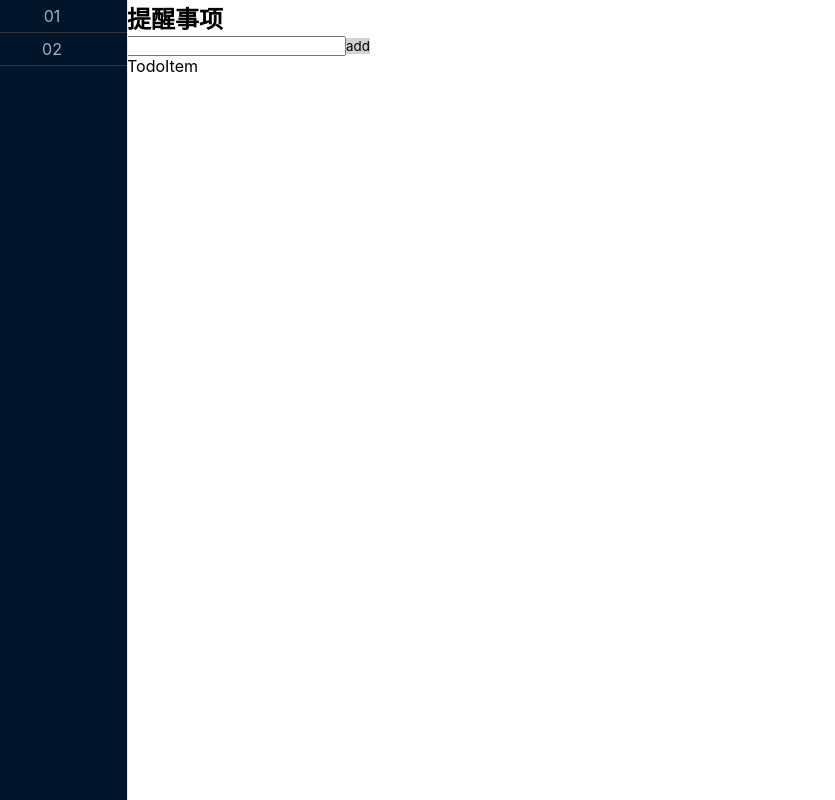
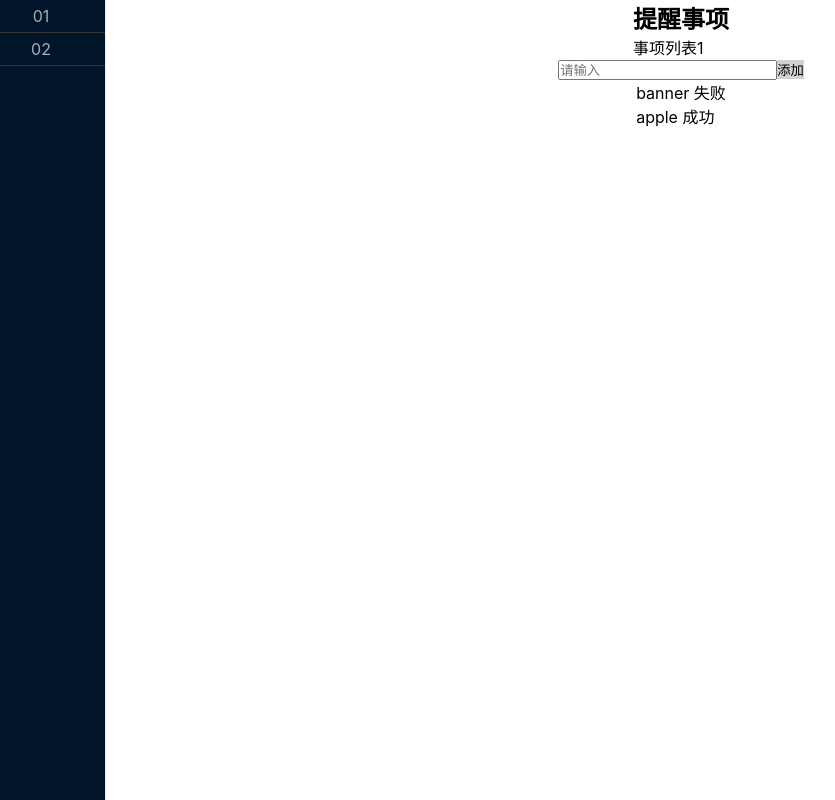
Before and after one commit to bluesnn/react-todo-list, a React (Create React App) app: page / in a window 1280 px wide. Shown: the whole page, without its empty margins (23-858 px from the left). Built offline with nearby package versions, Linux system fonts and the light colour scheme.

Commit message:
todo props

```diff
--- a/src/assets/css/common.css
+++ b/src/assets/css/common.css
@@ -69,5 +69,12 @@
   border-spacing: 0;
 }
 .wrapper {
+  width: 100vw;
   display: flex;
 }
+.left {
+  width: 10%;
+}
+.right {
+  width: 90%;
+}
--- a/src/components/MenuNav/style.scss
+++ b/src/components/MenuNav/style.scss
@@ -2,7 +2,7 @@
   position: fixed;
   left: 0;
   top: 0;
-  width: 150px;
+  width: 10%;
   height: 100vh;
   border-right: 1px solid #e9e9e9;
   display: flex;
--- a/src/components/TodoHeader/index.js
+++ b/src/components/TodoHeader/index.js
@@ -1,9 +1,11 @@
 import React from 'react'
 
-export default function TodoHeader() {
+export default function TodoHeader(props) {
+  console.log(props)
   return (
     <div>
-      <h2>提醒事项</h2>
+      <h2>{props.desc}</h2>
+      <p>{props.children}</p>
     </div>
   )
 }
--- a/src/components/TodoInput/index.js
+++ b/src/components/TodoInput/index.js
@@ -1,11 +1,16 @@
 import React, { Component } from 'react'
 
 export default class TodoInput extends Component {
+  static defaultProps = {
+    btnText: '添加'
+  }
+
   render() {
+    console.log(this.props)
     return (
       <div>
-        <input type="text"></input>
-        <button type="btn">add</button>
+        <input type="text" placeholder={this.props.placeholder}></input>
+        <button type="btn">{this.props.btnText}</button>
       </div>
     )
   }
--- a/src/components/TodoList/TodoItem.js
+++ b/src/components/TodoList/TodoItem.js
@@ -1,9 +1,10 @@
 import React from 'react'
 
-export default function TodoItem() {
+export default function TodoItem(props) {
+  console.log(props)
   return (
-    <div>
-    TodoItem
-    </div>
+    <li>
+      {props.title} {props.status ? '成功' : '失败'}
+    </li>
   )
 }
--- a/src/components/TodoList/index.js
+++ b/src/components/TodoList/index.js
@@ -2,10 +2,25 @@
 import TodoItem from './TodoItem'
 
 export default class TodoList extends Component {
+  state = {
+    title: 'item'
+  }
+
   render() {
     return (
       <ul>
-        <TodoItem />
+        {
+          this.props.list.map(el => {
+            return (
+              <TodoItem
+                key = {el.id}
+                // title = {el.title}
+                // status = {el.status}
+                {...el}
+              />
+            )
+          })
+        }
       </ul>
     )
   }
--- a/src/index.js
+++ b/src/index.js
@@ -9,10 +9,10 @@
 const App = (
   <Router>
     <div className="wrapper">
-      <div>
+      <div className="left">
         <MenuNav />
       </div>
-      <div>
+      <div className="right">
         <Route path="/" exact component={Index} />
         <Route path="/list" exact component={List} />
       </div>
--- a/src/views/01/App.css
+++ b/src/views/01/App.css
@@ -1,7 +1,7 @@
 .App {
-  margin-left: 150px;
   display: flex;
   flex-direction: column;
+  align-items: center;
 }
 button {
   background: #d3d2d2;
--- a/src/views/01/App.js
+++ b/src/views/01/App.js
@@ -1,4 +1,4 @@
-import React from 'react';
+import React, { useState } from 'react';
 import './App.css';
 import {
   TodoHeader,
@@ -7,11 +7,24 @@
 } from '../../components';
 
 function App() {
+  const [tips] = useState('事项列表1');
+  const [list] = useState([{
+    id: 0,
+    title: 'banner',
+    status: false
+  },{
+    id: 1,
+    title: 'apple',
+    status: true
+  },]);
+
   return (
     <div className="App">
-      <TodoHeader />
-      <TodoInput />
-      <TodoList />
+      <TodoHeader desc="提醒事项">
+        {tips}
+      </TodoHeader>
+      <TodoInput placeholder="请输入" />
+      <TodoList list={list} />
     </div>
   );
 }
```
